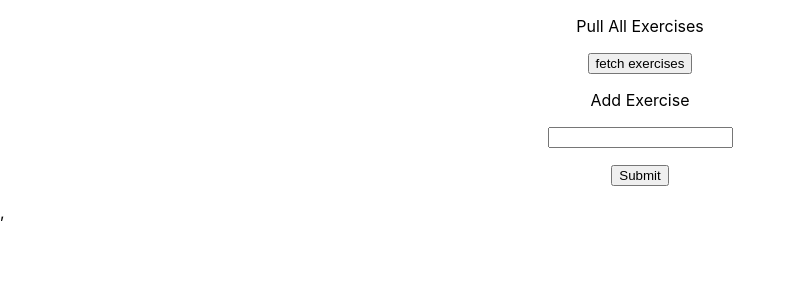
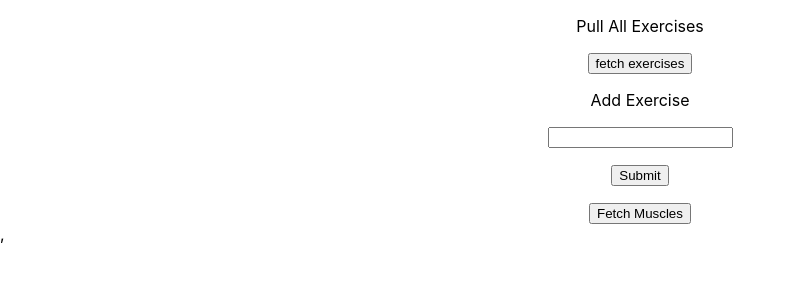
Before and after one commit to emanovic7/fitbud, a React (Create React App) app: page / in a window 1280 px wide. Shown: the top 300 px of the page, without its empty margins (0-795 px from the left). Built offline with nearby package versions, Linux system fonts and the light colour scheme.

Commit message:
get fetch muscles to work in console.

```diff
--- a/src/App.js
+++ b/src/App.js
@@ -4,7 +4,9 @@ import './App.css';
 import ExerciseInput from './components/Exercises/ExerciseInput';
 import ExercisesContainer from './components/Exercises/ExercisesContainer';
 import FetchedExercisesContainer from './components/Exercises/FetchedExercisesContainer';
+import Muscles from './components/muscles/muscles';
 import { fetchExercises } from './actions/fetchExercises'
+
 
 import { connect } from 'react-redux';
 
@@ -25,6 +27,7 @@ class App extends Component {
         <FetchedExercisesContainer />
         <ExerciseInput />
         <ExercisesContainer />
+        <Muscles />
       </div>
     );
   }
--- a/src/components/muscles/muscles.js
+++ b/src/components/muscles/muscles.js
@@ -1,5 +1,48 @@
+import React, { Component } from 'react';
+import { connect } from 'react-redux';
 
 
-const muscles = (props) => {
 
+class Muscles extends React.Component {
+
+  handleOnClick = (event) => {
+    this.props.fetchMuscles()
+  }
+  render(){
+      const muscles = this.props.muscles && this.props.muscles.map(muscle => <li key={muscle.id}>{muscle.name}</li>);
+    return(
+      <div>
+        <button onClick={(event) => this.handleOnClick(event)}>Fetch Muscles</button>
+        {muscles}
+      </div>
+    )
+  }
 }
+
+
+const mapStateToProps = (state) => {
+  return {
+    muscles: state.muscles.msucles
+  }
+}
+
+
+const mapDispatchToProps = (dispatch) => {
+  return { fetchMuscles: () => dispatch(fetchMuscles()) }
+}
+
+export default connect(mapStateToProps, mapDispatchToProps)(Muscles);
+
+
+export function fetchMuscles() {
+
+  return function(dispatch){
+    dispatch({type: 'LOADING_MUSCLES'})
+    return fetch('https://wger.de/api/v2/muscle/')
+      .then(res => {
+        return res.json()
+      }).then(responseJson => {
+        dispatch({type: 'FETCH_MUSCLES', payload: responseJson.results})
+    })
+  }
+}
```
